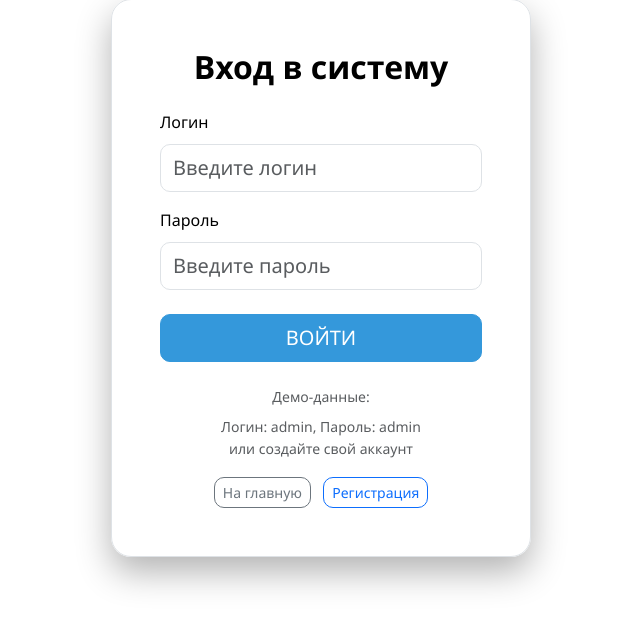
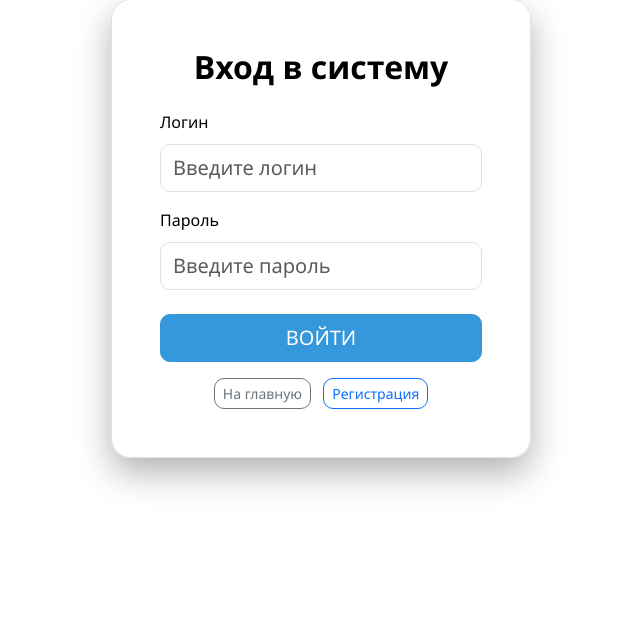
Before and after one commit to BobikSunS/123work, a PHP site: page /login.php in a window 1280 px wide. Shown: the part 101-728 px from the top of the page, without its empty margins (319-959 px from the left). Run offline with PHP 8.4, Linux system fonts and the light colour scheme.

Commit message:
initial comit

```diff
--- a/login.php
+++ b/login.php
@@ -91,11 +91,6 @@ if ($_SERVER['REQUEST_METHOD'] === 'POST') {
             </div>
             <button type="submit" class="btn btn-primary btn-lg w-100">ВОЙТИ</button>
         </form>
-        <div class="mt-4">
-            <small class="text-muted d-block mb-2">Демо-данные:</small>
-            <small class="text-muted d-block">Логин: admin, Пароль: admin</small>
-            <small class="text-muted d-block">или создайте свой аккаунт</small>
-        </div>
         <div class="mt-3">
             <a href="index.php" class="btn btn-outline-secondary btn-sm">На главную</a>
             <a href="register.php" class="btn btn-outline-primary btn-sm ms-2">Регистрация</a>
```
